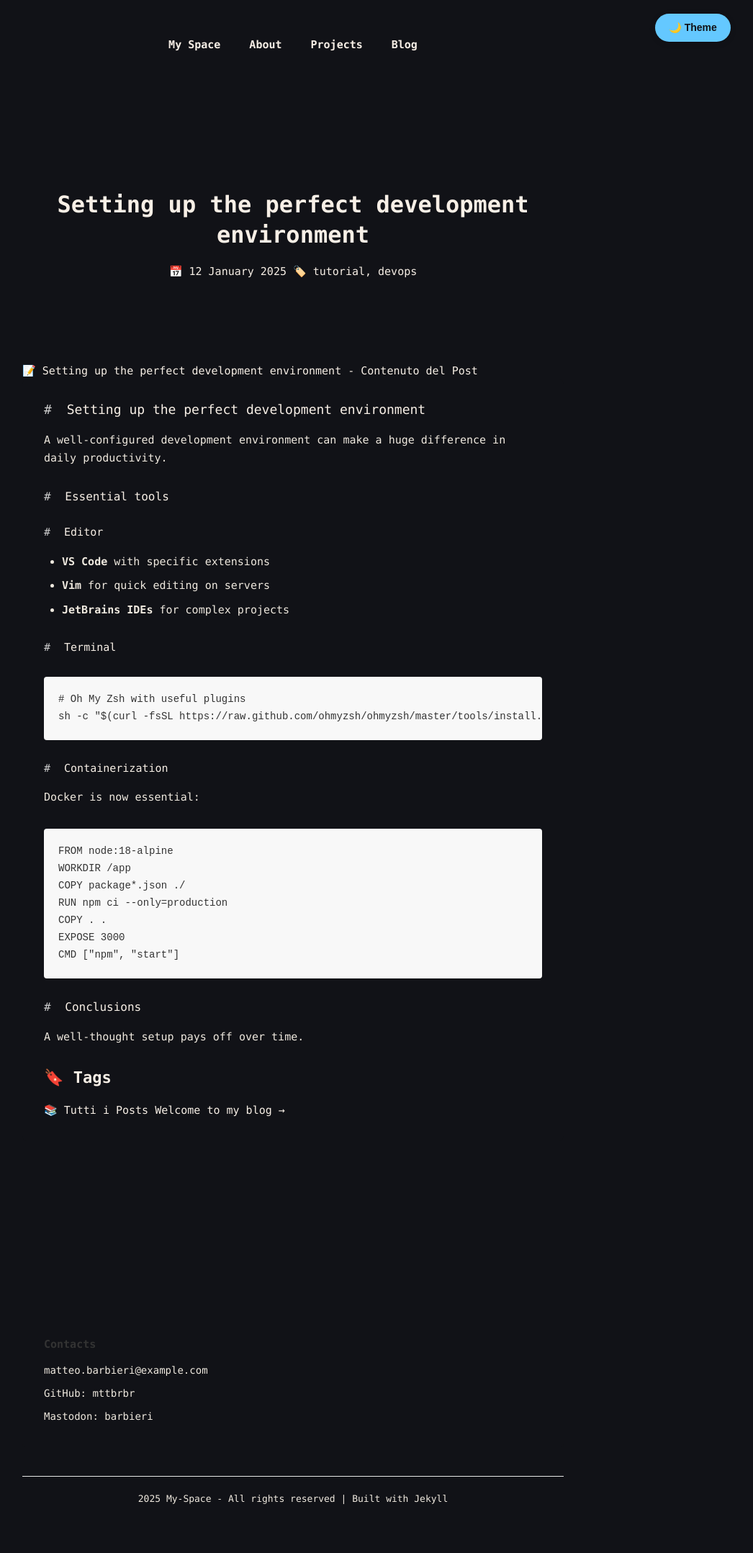
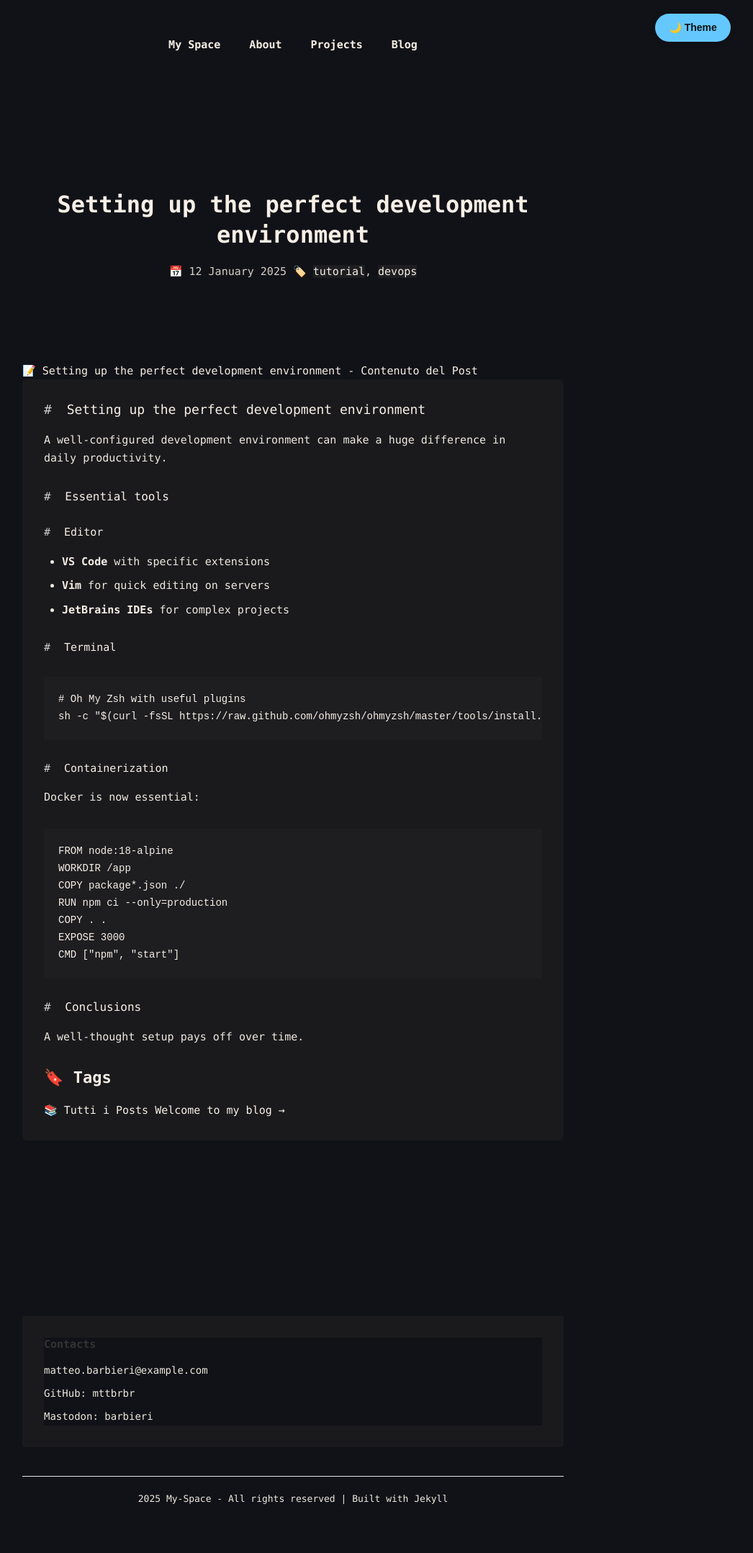
Before and after one commit to mttbrbr/mttbrbr.github.io, a Jekyll site: the page built from _posts/2025-01-12-setup-dev-environment.markdown, in a window 1280 px wide. Shown: the whole page at 72% size, without its empty margins (233-1279 px from the left). Built offline with Jekyll 4.4.1, drawn with Linux system fonts in a browser that asks for light colours.

Commit message:
Add comprehensive dark theme overrides: force all hardcoded colors to use CSS variables

```diff
--- a/_sass/custom.scss
+++ b/_sass/custom.scss
@@ -2510,3 +2510,225 @@
 
 /* Se in futuro vuoi eccezioni (es. vocare alcune card come accentuate),
    si può applicare una classe .card--accent che sovrascrive queste regole. */
+
+/* ===========================================================================
+   DARK THEME: OVERRIDE MASSIVO DI TUTTI I COLORI HARDCODED
+   Questa sezione forza tutti gli elementi a usare le variabili del tema scuro
+   quando body:not(.light-theme) è attivo
+   =========================================================================== */
+
+body:not(.light-theme) {
+
+  /* Testi primari e secondari */
+  .post-link,
+  .post-title,
+  .post-title a,
+  .post-header .post-title,
+  .post-content h1,
+  .post-content h2,
+  .post-content h3,
+  .post-content h4,
+  .project-title,
+  .project-title a,
+  .project-header .project-title,
+  .project-header .project-title a,
+  .section-header,
+  .skill-name,
+  .project-link span,
+  .filter-tag,
+  .post-meta-line .file-name,
+  .categories-label,
+  .category-tag {
+    color: var(--text-primary) !important;
+  }
+
+  /* Testi secondari e muted */
+  .post-excerpt,
+  .post-meta,
+  .post-header .post-meta,
+  .post-meta-line .file-permissions,
+  .post-meta-line .file-size,
+  .post-meta-line .file-date,
+  .project-meta,
+  .project-description,
+  .project-tags .tag,
+  blockquote p,
+  .section-header::before,
+  .post-categories,
+  .no-posts p {
+    color: var(--muted) !important;
+  }
+
+  /* Links e hover states */
+  .post-link:visited,
+  .project-title a:visited {
+    color: var(--text-primary) !important;
+  }
+
+  .post-link:hover,
+  .project-title a:hover {
+    color: var(--accent-blue) !important;
+  }
+
+  /* Backgrounds */
+  blockquote,
+  .highlight,
+  .highlighter-rouge,
+  pre,
+  code,
+  .terminal-output pre,
+  .no-posts,
+  .skill-item {
+    background-color: var(--surface) !important;
+    border-color: var(--border) !important;
+  }
+
+  /* Border colors */
+  .project-header,
+  .post-preview,
+  .skill-item,
+  .terminal-output,
+  .filter-tag {
+    border-color: var(--border) !important;
+  }
+
+  /* Buttons e interactive elements */
+  .project-link-btn,
+  .filter-tag,
+  .category-tag {
+    background-color: var(--surface) !important;
+    border-color: var(--border) !important;
+    color: var(--text-primary) !important;
+
+    &:hover {
+      background-color: var(--panel) !important;
+      color: var(--accent-blue) !important;
+    }
+  }
+
+  /* Icon colors - mantengono i loro colori per riconoscibilità */
+  .link-icon.github {
+    color: var(--text-primary) !important;
+  }
+
+  .link-icon.external,
+  .link-icon.demo {
+    color: var(--accent-blue) !important;
+  }
+
+  /* Progress bars e status indicators - mantengono colori semantici */
+  .status-active {
+    color: #4caf50 !important; /* verde ok anche in dark */
+  }
+
+  .status-wip {
+    color: #ff9800 !important; /* arancione ok anche in dark */
+  }
+
+  .status-planned {
+    color: #2196f3 !important; /* blu ok anche in dark */
+  }
+
+  /* Skills/Tags */
+  .skill-level-bar,
+  .progress-bar {
+    background-color: var(--surface) !important;
+
+    .progress-fill {
+      background-color: var(--accent-blue) !important;
+    }
+  }
+
+  /* Footer */
+  .site-footer {
+    background-color: var(--background) !important;
+    border-color: var(--border) !important;
+
+    p, a, .footer-heading {
+      color: var(--text-secondary) !important;
+    }
+  }
+
+  /* Assicurati che il testo su sfondi chiari/scuri sia sempre leggibile */
+  .terminal-content,
+  .about .terminal-content {
+    background-color: var(--terminal-bg) !important;
+    color: var(--text-primary) !important;
+    border-color: var(--border) !important;
+  }
+
+  /* Profile section */
+  .profile-info h2,
+  .profile-info h3,
+  .profile-info p,
+  .profile-info li {
+    color: var(--text-primary) !important;
+  }
+
+  /* Text emphasis */
+  strong, b {
+    color: var(--text-primary) !important;
+  }
+
+  em, i {
+    color: var(--text-secondary) !important;
+  }
+
+  /* Code blocks */
+  code {
+    color: var(--text-primary) !important;
+    background-color: var(--surface) !important;
+  }
+
+  pre code {
+    color: var(--text-primary) !important;
+  }
+
+  /* Tables */
+  table {
+    border-color: var(--border) !important;
+
+    th, td {
+      border-color: var(--border) !important;
+      color: var(--text-primary) !important;
+    }
+
+    th {
+      background-color: var(--surface) !important;
+    }
+
+    tr:nth-child(even) {
+      background-color: var(--panel) !important;
+    }
+  }
+
+  /* Input fields se mai ci fossero form */
+  input, textarea, select {
+    background-color: var(--surface) !important;
+    border-color: var(--border) !important;
+    color: var(--text-primary) !important;
+
+    &:focus {
+      border-color: var(--accent-blue) !important;
+    }
+  }
+
+  /* Scrollbars per webkit browsers */
+  ::-webkit-scrollbar {
+    width: 10px;
+    height: 10px;
+  }
+
+  ::-webkit-scrollbar-track {
+    background: var(--background);
+  }
+
+  ::-webkit-scrollbar-thumb {
+    background: var(--border);
+    border-radius: 5px;
+
+    &:hover {
+      background: var(--muted);
+    }
+  }
+}
```
